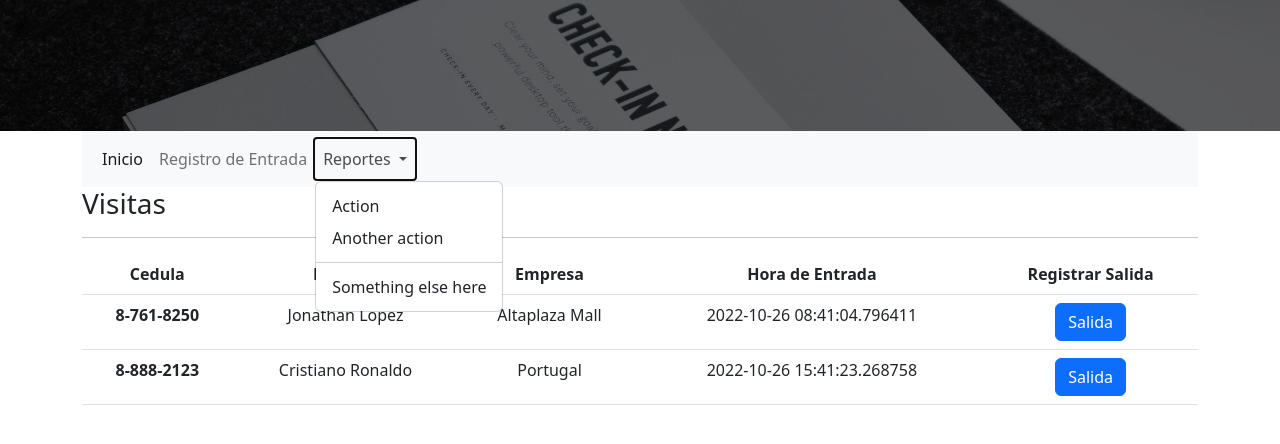
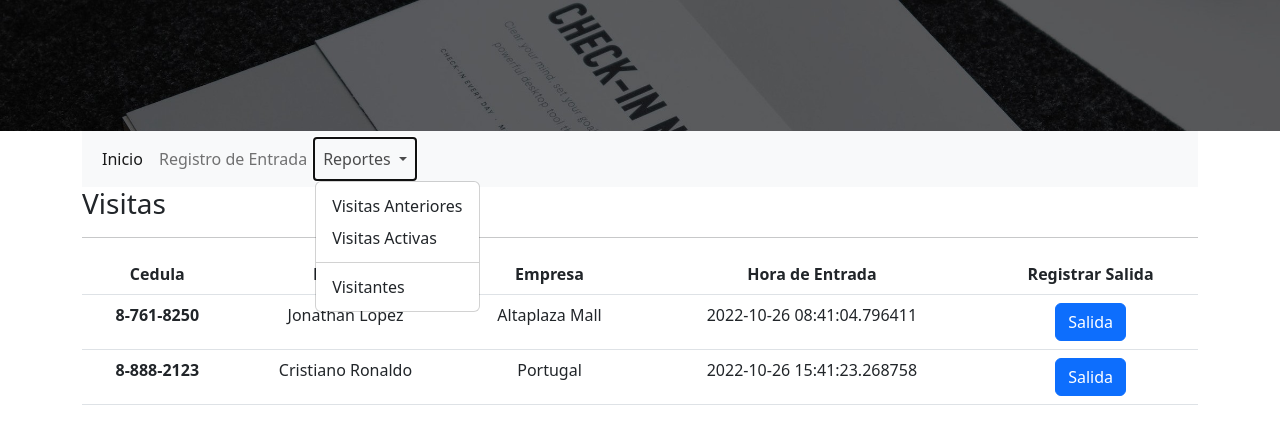
Before and after one commit to jonathanlop82/registro-visitantes, a Flask app: page / in a window 1280 px wide, after a click on "Reportes". Shown: the top 444 px of the page. Run offline with Flask 2, Linux system fonts and the light colour scheme; data comes from the database, SQL or seed files in the repository; both versions use the stored data as it was after the commit.

```diff
--- a/templates/base.html
+++ b/templates/base.html
@@ -35,10 +35,10 @@
                       Reportes
                     </a>
                     <ul class="dropdown-menu">
-                      <li><a class="dropdown-item" href="#">Action</a></li>
-                      <li><a class="dropdown-item" href="#">Another action</a></li>
+                      <li><a class="dropdown-item" href="#">Visitas Anteriores</a></li>
+                      <li><a class="dropdown-item" href="#">Visitas Activas</a></li>
                       <li><hr class="dropdown-divider"></li>
-                      <li><a class="dropdown-item" href="#">Something else here</a></li>
+                      <li><a class="dropdown-item" href="#">Visitantes</a></li>
                     </ul>
                   </li>
                   <!-- <li class="nav-item">
```
Also changed, not shown: registro-visitas.db.
